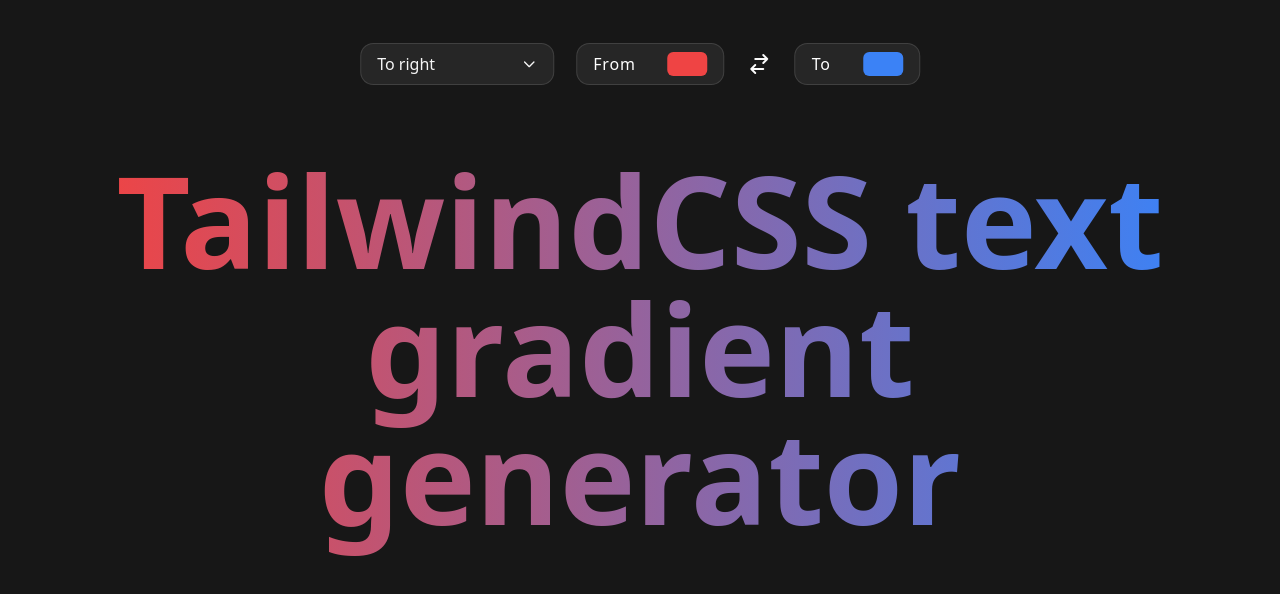
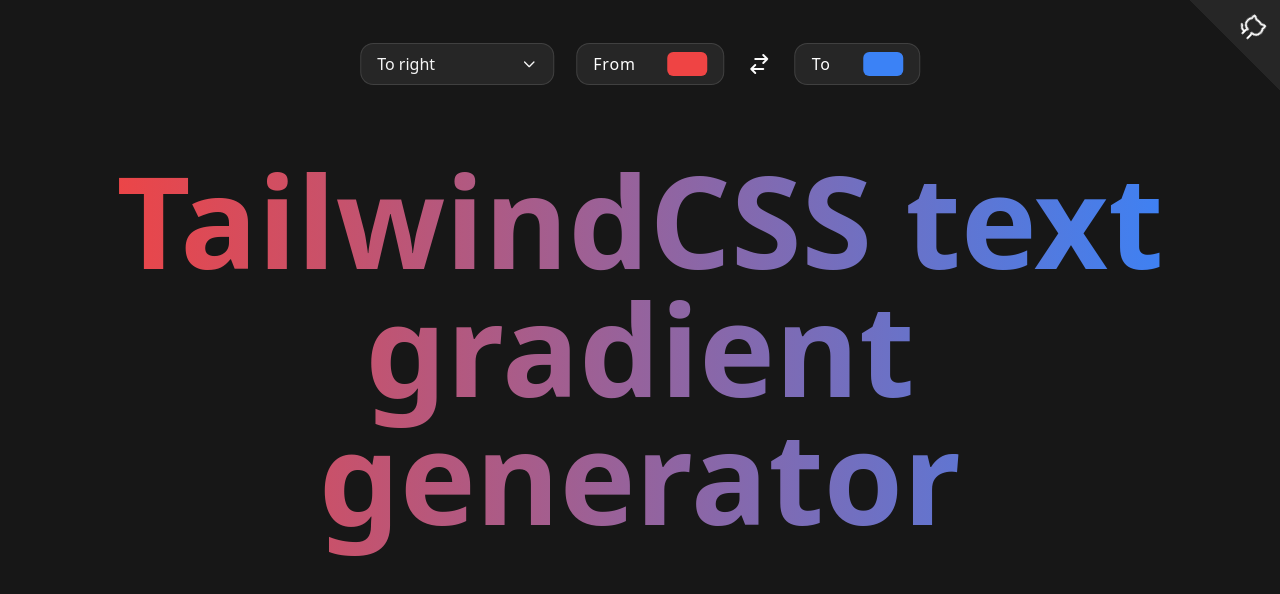
Before and after one commit to kiyov09/tailwind-text-gradient, a Next.js app: page / in a window 1280 px wide. Shown: the top 594 px of the page. Built offline with nearby package versions, Linux system fonts and the light colour scheme.

Commit message:
Link to the github repo in the top-right corner

```diff
--- /dev/null
+++ b/components/GithubLink.tsx
@@ -0,0 +1,25 @@
+export default function GithubLink() {
+  return (
+    <a
+      href="https://github.com/kiyov09/tailwind-text-gradient"
+      target="_blank"
+      rel="noopener noreferrer"
+      className="fixed -top-16 -right-16 flex h-32 w-32 rotate-45 items-center justify-center bg-neutral-800 text-white"
+    >
+      <svg
+        xmlns="http://www.w3.org/2000/svg"
+        width="24"
+        height="24"
+        viewBox="0 0 24 24"
+        fill="none"
+        stroke="currentColor"
+        strokeWidth="2"
+        strokeLinecap="round"
+        strokeLinejoin="round"
+        className="h-6 w-6 translate-y-10"
+      >
+        <path d="M9 19c-5 1.5-5-2.5-7-3m14 6v-3.87a3.37 3.37 0 0 0-.94-2.61c3.14-.35 6.44-1.54 6.44-7A5.44 5.44 0 0 0 20 4.77 5.07 5.07 0 0 0 19.91 1S18.73.65 16 2.48a13.38 13.38 0 0 0-7 0C6.27.65 5.09 1 5.09 1A5.07 5.07 0 0 0 5 4.77a5.44 5.44 0 0 0-1.5 3.78c0 5.42 3.3 6.61 6.44 7A3.37 3.37 0 0 0 9 18.13V22"></path>
+      </svg>
+    </a>
+  );
+}
--- a/pages/index.tsx
+++ b/pages/index.tsx
@@ -1,6 +1,9 @@
 import type { NextPage } from 'next';
 import Head from 'next/head';
 import { useEffect, useRef, useState } from 'react';
+
+import { rgbaToCSS } from '../utils/colors';
+import { CopyBlock, dracula } from 'react-code-blocks';
 
 import Listbox from '../components/generics/Listbox';
 import type { Option, ListboxOptions } from '../components/generics/Listbox';
@@ -9,8 +12,7 @@
 import { SwitchHorizontalIcon } from '@heroicons/react/outline';
 import { RgbaColor } from 'react-colorful';
 
-import { rgbaToCSS } from '../utils/colors';
-import { CopyBlock, dracula } from 'react-code-blocks';
+import GithubLink from '../components/GithubLink';
 
 const options: ListboxOptions = [
   {
@@ -148,6 +150,8 @@
             To
           </ColorPicker>
         </div>
+
+        <GithubLink />
       </main>
     </div>
   );
```
